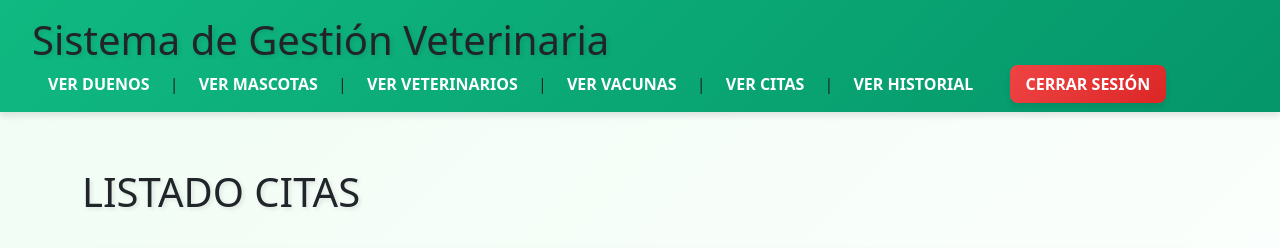
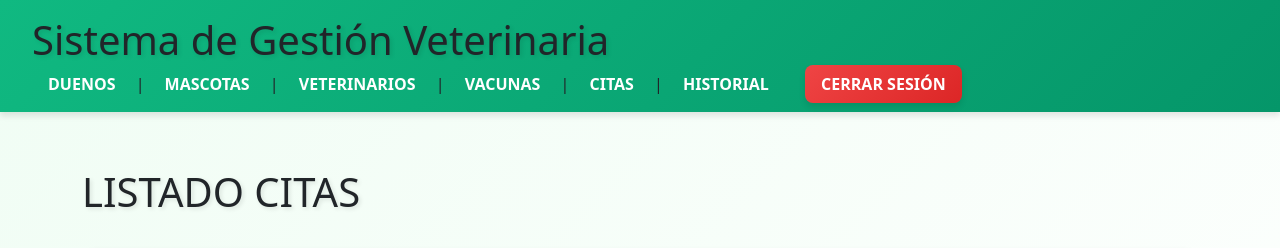
Before and after one commit to Jorge-Luis-Contreras-Maidana/ProyectoWeb3, a Django app: page /citas/ in a window 1280 px wide. Shown: the top 248 px of the page. Run offline with Django 5.2, Linux system fonts and the light colour scheme; data that the repository does not hold is empty.

Commit message:
Update base.html

```diff
--- a/proyectoweb3/appVeterinaria/templates/base.html
+++ b/proyectoweb3/appVeterinaria/templates/base.html
@@ -18,12 +18,12 @@
                     <div class="d-flex justify-content-between align-items-center">
                         <h1>Sistema de Gestión Veterinaria</h1>
                     </div>
-                    <a href="{% url 'listar_duenos' %}">VER DUENOS</a> |
-                    <a href="{% url 'listar_mascotas' %}">VER MASCOTAS</a> |
-                    <a href="{% url 'listar_veterinarios' %}">VER VETERINARIOS</a> |
-                    <a href="{% url 'listar_vacunas' %}">VER VACUNAS</a> |
-                    <a href="{% url 'listar_citas' %}">VER CITAS</a> |
-                    <a href="{% url 'listar_historial' %}">VER HISTORIAL</a>
+                    <a href="{% url 'listar_duenos' %}">DUENOS</a> |
+                    <a href="{% url 'listar_mascotas' %}">MASCOTAS</a> |
+                    <a href="{% url 'listar_veterinarios' %}">VETERINARIOS</a> |
+                    <a href="{% url 'listar_vacunas' %}">VACUNAS</a> |
+                    <a href="{% url 'listar_citas' %}">CITAS</a> |
+                    <a href="{% url 'listar_historial' %}">HISTORIAL</a>
                     <a href="#" onclick="document.getElementById('logout-form').submit();" style="
                         background: linear-gradient(135deg, #ef4444, #dc2626); /* Fondo Rojo */
                         color: var(--blanco);
```
